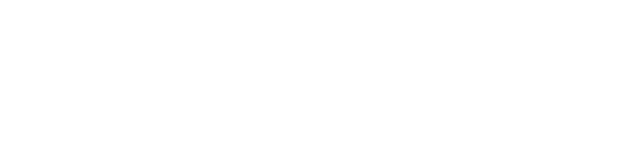
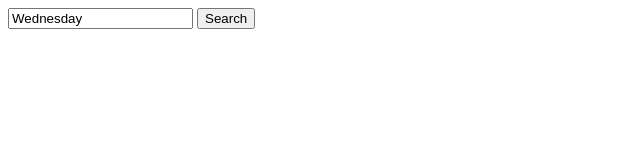
Before and after one commit to thorcamara/Movie_info_app, a plain HTML site: page index.html in a window 1280 px wide. Shown: the whole page, without its empty margins (0-640 px from the left). Drawn offline with Linux system fonts and the light colour scheme.

Commit message:
Added HTML structure

```diff
--- a/index.html
+++ b/index.html
@@ -10,6 +10,13 @@
 
 <body>
 
+  <div class="container">
+    <div class="search-container">
+      <input type="text" id="movie-name" placeholder="Enter movie name here..." value="Wednesday">
+      <button id="search-btn">Search</button>
+    </div>
+    <div id="result"></div>
+  </div>
 
   <script src="key.js"></script>
   <script src="script.js"></script>
```
